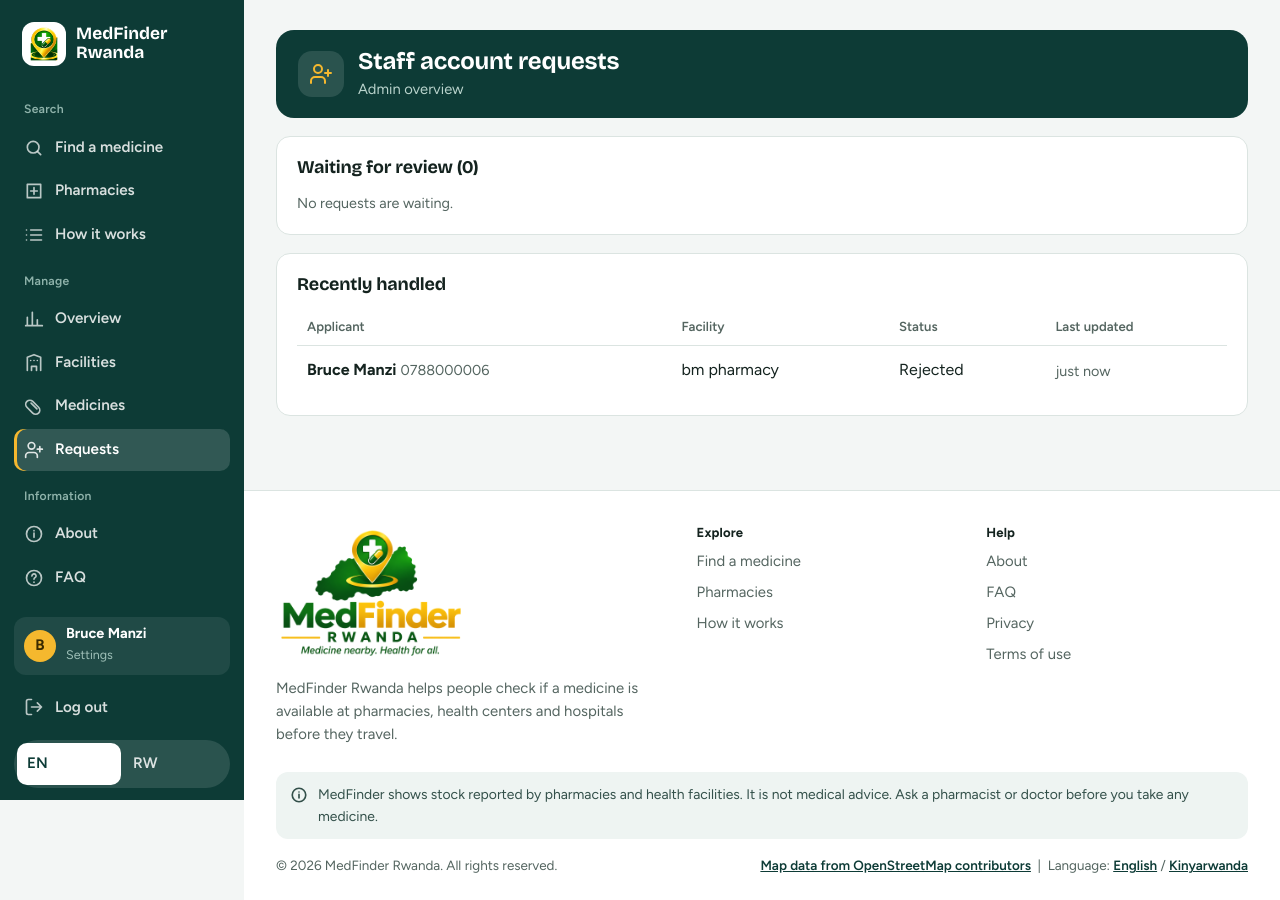
After one commit to bmanzi-glitch/MedFinder_Rwanda, a Flask app: page /admin/requests in a window 1280 px wide. The commit adds this page. Run offline with Flask 3, Linux system fonts and the light colour scheme; a user stored in the database is signed in; data comes from the database, SQL or seed files in the repository; both versions use the stored data as it was after the commit.

Commit message:
fixed staff request button

```diff
--- a/app.py
+++ b/app.py
@@ -72,6 +72,7 @@ CONTACT = {"email": os.environ.get("MEDFINDER_CONTACT_EMAIL", "").strip(),
            "address": os.environ.get("MEDFINDER_CONTACT_ADDRESS", "").strip()}
 RW_MOBILE = re.compile(r"^07[2389]\d{7}$")     # 072, 073, 078 or 079 followed by 7 digits
 SIGNUPS_PER_HOUR = 10                          # per network address
+STAFF_REQUESTS_PER_HOUR = 5                    # per network address
 PAGE_SIZE = 30                                 # facilities per page in the directory
 
 # Slowing down PIN guessing
@@ -174,9 +175,16 @@ def inject_globals():
         args = request.args.to_dict()
         args["lang"] = code
         return request.path + "?" + urlencode(args)       # works for every page, including /facility/3 and 404
+    pending_requests = 0
+    if session.get("role") == "admin":           # badge on the Requests link in the side menu
+        try:
+            pending_requests = db().execute("SELECT COUNT(*) FROM staff_request WHERE status='pending'").fetchone()[0]
+        except sqlite3.Error:
+            pending_requests = 0
     return {"t": STRINGS[current_lang()], "lang": current_lang(),
             "lang_url": lang_url, "csrf_token": csrf_token,
             "contact": CONTACT, "contact_ready": any(CONTACT.values()),
+            "pending_requests": pending_requests,
             "year": datetime.now(timezone.utc).year}
 
 
@@ -972,6 +980,138 @@ def admin_staff_add():
     return redirect(url_for("admin_facilities"))
 
 
+# ---------- staff account requests ----------
+@app.route("/staff-request", methods=["GET", "POST"])
+def staff_request():
+    """Pharmacy and health-center staff ask for an account. Nothing is created until an administrator approves."""
+    if session.get("role") in ("staff", "admin", "manager"):
+        return redirect(home_for(session["role"]))
+    c = db()
+    facilities = c.execute("SELECT facility_id, name, district FROM facility WHERE is_active=1 "
+                           "ORDER BY district, name").fetchall()
+    form = {"name": session.get("name", ""), "phone": "", "job_title": "", "facility_id": "",
+            "facility_name": "", "district": "", "message": ""}
+    if request.method == "POST":
+        ip = request.remote_addr or "unknown"
+        f = request.form
+        raw_phone = f.get("phone", "")
+        phone = normalize_phone(raw_phone)
+        form = {"name": f.get("name", "").strip()[:60], "phone": raw_phone[:20],
+                "job_title": f.get("job_title", "").strip()[:60], "facility_id": f.get("facility_id", ""),
+                "facility_name": f.get("facility_name", "").strip()[:80],
+                "district": f.get("district", "").strip()[:40], "message": f.get("message", "").strip()[:300]}
+        hour_ago = (datetime.now(timezone.utc) - timedelta(hours=1)).isoformat(timespec="seconds")
+        recent = c.execute("SELECT COUNT(*) FROM login_attempt WHERE phone='staffreq' AND ip=? AND attempted_at>?",
+                           (ip, hour_ago)).fetchone()[0]
+        try:
+            fid = int(form["facility_id"])
+        except ValueError:
+            fid = 0
+        listed = c.execute("SELECT 1 FROM facility WHERE facility_id=? AND is_active=1", (fid,)).fetchone() if fid else None
+        existing = c.execute("SELECT role FROM user WHERE phone=?", (phone,)).fetchone()
+        error = None
+        if recent >= STAFF_REQUESTS_PER_HOUR:
+            error = "req_limit"
+        elif not form["name"]:
+            error = "req_need_name"
+        elif not RW_MOBILE.match(phone):
+            error = "signup_bad_phone"
+        elif fid and not listed:
+            error = "req_need_facility"
+        elif not fid and not (form["facility_name"] and form["district"]):
+            error = "req_need_facility"
+        elif existing and existing["role"] != "user":
+            error = "req_has_account"
+        elif c.execute("SELECT 1 FROM staff_request WHERE phone=? AND status='pending'", (phone,)).fetchone():
+            error = "req_dup"
+        if error:
+            flash(tr(error))
+            return render_template("staff_request.html", form=form, facilities=facilities), 200
+        c.execute("""INSERT INTO staff_request(name, phone, job_title, facility_id, facility_name, district,
+                                               message, created_at) VALUES (?,?,?,?,?,?,?,?)""",
+                  (form["name"], phone, form["job_title"] or None, fid or None,
+                   None if fid else form["facility_name"], None if fid else form["district"],
+                   form["message"] or None, now_iso()))
+        c.execute("INSERT INTO login_attempt(phone, ip, attempted_at) VALUES ('staffreq',?,?)", (ip, now_iso()))
+        c.commit()
+        flash(tr("req_sent").format(phone=phone))
+        return redirect(url_for("home"))
+    return render_template("staff_request.html", form=form, facilities=facilities)
+
+
+@app.route("/admin/requests")
+@login_required("admin")
+def admin_requests():
+    c = db()
+    base = """SELECT r.*, f.name AS fname, f.district AS fdistrict
+              FROM staff_request r LEFT JOIN facility f ON f.facility_id = r.facility_id"""
+    pending = c.execute(base + " WHERE r.status='pending' ORDER BY r.created_at").fetchall()
+    done = c.execute(base + " WHERE r.status!='pending' ORDER BY r.handled_at DESC LIMIT 20").fetchall()
+    facilities = c.execute("SELECT facility_id, name, district FROM facility WHERE is_active=1 "
+                           "ORDER BY district, name").fetchall()
+    members = {r["phone"] for r in c.execute("SELECT phone FROM user WHERE role='user'")}
+    return render_template("admin_requests.html", pending=pending, done=done, facilities=facilities, members=members)
+
+
+@app.route("/admin/requests/<int:rid>/approve", methods=["POST"])
+@login_required("admin")
+def admin_request_approve(rid):
+    """Create the staff account (an existing member account is upgraded and keeps its PIN)."""
+    c = db()
+    req = c.execute("SELECT * FROM staff_request WHERE request_id=?", (rid,)).fetchone()
+    if not req:
+        abort(404)
+    if req["status"] != "pending":
+        flash(tr("req_handled"))
+        return redirect(url_for("admin_requests"))
+    try:
+        fid = int(request.form.get("facility_id", ""))
+    except ValueError:
+        fid = 0
+    if not c.execute("SELECT 1 FROM facility WHERE facility_id=? AND is_active=1", (fid,)).fetchone():
+        flash(tr("req_pick_facility"))
+        return redirect(url_for("admin_requests"))
+    existing = c.execute("SELECT user_id, role FROM user WHERE phone=?", (req["phone"],)).fetchone()
+    if existing:
+        if existing["role"] != "user":
+            flash(tr("req_has_account"))
+            return redirect(url_for("admin_requests"))
+        c.execute("UPDATE user SET role='staff', facility_id=?, job_title=? WHERE user_id=?",
+                  (fid, req["job_title"], existing["user_id"]))
+        message = tr("req_upgraded")
+    else:
+        err = create_staff(c, req["name"], req["phone"], request.form.get("pin", ""), fid, req["job_title"] or "")
+        if err:
+            c.rollback()
+            flash(tr(err))
+            return redirect(url_for("admin_requests"))
+        message = tr("req_approved").format(name=req["name"])
+    c.execute("UPDATE staff_request SET status='approved', facility_id=?, handled_at=?, handled_by=? WHERE request_id=?",
+              (fid, now_iso(), session["user_id"], rid))
+    c.commit()
+    send_sms(req["phone"], STRINGS["en"]["req_sms_ok"] + " / " + STRINGS["rw"]["req_sms_ok"])
+    flash(message)
+    return redirect(url_for("admin_requests"))
+
+
+@app.route("/admin/requests/<int:rid>/reject", methods=["POST"])
+@login_required("admin")
+def admin_request_reject(rid):
+    c = db()
+    req = c.execute("SELECT * FROM staff_request WHERE request_id=?", (rid,)).fetchone()
+    if not req:
+        abort(404)
+    if req["status"] != "pending":
+        flash(tr("req_handled"))
+        return redirect(url_for("admin_requests"))
+    c.execute("UPDATE staff_request SET status='rejected', handled_at=?, handled_by=? WHERE request_id=?",
+              (now_iso(), session["user_id"], rid))
+    c.commit()
+    send_sms(req["phone"], STRINGS["en"]["req_sms_no"] + " / " + STRINGS["rw"]["req_sms_no"])
+    flash(tr("req_rejected"))
+    return redirect(url_for("admin_requests"))
+
+
 @app.route("/admin/medicines", methods=["GET", "POST"])
 @login_required("admin")
 def admin_medicines():
@@ -1058,7 +1198,7 @@ def sms_inbound():
     if len(tokens) < 2:
         return Response(STRINGS[lang]["sms_help"], mimetype="text/plain")
     med_words, district = tokens[:-1], tokens[-1]
-
+    # "amoxicillin 250mg" -> try the full text first, then drop words from the end until something matches
     results = []
     for n in range(len(med_words), 0, -1):
         results = search_stock(" ".join(med_words[:n]), district)
@@ -1069,5 +1209,5 @@ def sms_inbound():
 
 
 if __name__ == "__main__":
-
+    # Debug mode shows an interactive console to anyone who can reach the page, so it is opt-in.
     app.run(debug=os.environ.get("MEDFINDER_DEBUG") == "1", use_reloader=False)
--- /dev/null
+++ b/templates/admin_requests.html
@@ -0,0 +1,59 @@
+{% extends "base.html" %}
+{% block title %}{{ t.req_admin_h }} - {{ t.title }}{% endblock %}
+{% block body %}
+<div class="hello">
+  <span class="ico" aria-hidden="true"><svg width="24" height="24" viewBox="0 0 24 24" fill="none" stroke="currentColor" stroke-width="2" stroke-linecap="round" stroke-linejoin="round"><path d="M16 21v-2a4 4 0 0 0-4-4H6a4 4 0 0 0-4 4v2M9 11a4 4 0 1 0 0-8 4 4 0 0 0 0 8zM19 8v6M22 11h-6"/></svg></span>
+  <div class="grow"><h1>{{ t.req_admin_h }}</h1><p>{{ t.admin_h }}</p></div>
+</div>
+
+<section class="panel">
+  <h2>{{ t.req_pending_h }} ({{ pending|length }})</h2>
+  {% for r in pending %}
+  <article class="reqcard">
+    <div class="reqinfo">
+      <b>{{ r.name }}</b> <span class="muted">{{ r.phone }}{% if r.job_title %} &middot; {{ r.job_title }}{% endif %}</span>
+      <div class="muted">
+        {% if r.fname %}{{ r.fname }} ({{ r.fdistrict }})
+        {% else %}{{ t.req_typed }}: {{ r.facility_name }}, {{ r.district }}{% endif %}
+        &middot; {{ r.created_at|kigali }}
+      </div>
+      {% if r.message %}<p class="reqmsg">{{ r.message }}</p>{% endif %}
+      {% if r.phone in members %}<p class="muted">{{ t.req_member_note }}</p>{% endif %}
+    </div>
+    <form method="post" action="{{ url_for('admin_request_approve', rid=r.request_id) }}" class="reqact">
+      <input type="hidden" name="csrf" value="{{ csrf_token() }}">
+      <select class="inp" name="facility_id" aria-label="{{ t.req_facility }}" required>
+        {% if not r.facility_id %}<option value="">{{ t.req_facility }}</option>{% endif %}
+        {% for f in facilities %}<option value="{{ f.facility_id }}" {{ 'selected' if r.facility_id == f.facility_id }}>{{ f.name }} ({{ f.district }})</option>{% endfor %}
+      </select>
+      {% if r.phone not in members %}
+      <input class="inp" name="pin" type="password" inputmode="numeric" maxlength="6" placeholder="PIN" aria-label="{{ t.s_pin }}" required>
+      {% endif %}
+      <button class="btn sm"{% if r.phone in members %} style="grid-column:1 / -1"{% endif %}>{{ t.req_approve }}</button>
+    </form>
+    <form method="post" action="{{ url_for('admin_request_reject', rid=r.request_id) }}" class="reqrej">
+      <input type="hidden" name="csrf" value="{{ csrf_token() }}">
+      <button class="btn ghost sm">{{ t.req_reject }}</button>
+    </form>
+    {% if not r.facility_id %}<p class="muted reqnote">{{ t.req_register_first }} <a href="{{ url_for('admin_facilities') }}">{{ t.nav_facilities }}</a></p>{% endif %}
+  </article>
+  {% else %}
+  <p class="muted" style="margin:0">{{ t.req_none }}</p>
+  {% endfor %}
+</section>
+
+<section class="panel">
+  <h2>{{ t.req_done_h }}</h2>
+  <div class="tbl-wrap"><table>
+    <tr><th>{{ t.th_applicant }}</th><th>{{ t.th_facility }}</th><th>{{ t.th_status }}</th><th>{{ t.updated }}</th></tr>
+    {% for r in done %}
+    <tr>
+      <td><b>{{ r.name }}</b> <span class="muted">{{ r.phone }}</span></td>
+      <td>{% if r.fname %}{{ r.fname }}{% else %}{{ r.facility_name }}{% endif %}</td>
+      <td>{{ t.req_st_approved if r.status == 'approved' else t.req_st_rejected }}</td>
+      <td class="muted nw" title="{{ r.handled_at|kigali }}">{{ r.handled_at|ago }}</td>
+    </tr>
+    {% else %}<tr><td colspan="4" class="muted">{{ t.req_none }}</td></tr>{% endfor %}
+  </table></div>
+</section>
+{% endblock %}
--- a/templates/base.html
+++ b/templates/base.html
@@ -229,7 +229,7 @@
     @media (min-width:720px) { .dirfilter { grid-template-columns:2fr 1fr 1fr auto; } }
     .cols { display:grid; gap:18px; margin:0 0 18px; }
     @media (min-width:1100px) { .cols { grid-template-columns:1fr 1fr; } }
-     .cols { align-items:start; }
+    .cols { align-items:start; }
     @media (min-width:1100px) {
       .cols { align-items:stretch; }
       .cols > .panel { display:flex; flex-direction:column; }
@@ -240,6 +240,13 @@
     .scroll { max-height:380px; overflow:auto; border-radius:10px; }
     .scroll th { position:sticky; top:0; background:var(--card); z-index:1; }
     td.nw { white-space:nowrap; }
+    .reqcard { display:grid; gap:10px 14px; grid-template-columns:1fr; padding:14px 0; border-bottom:1px solid #edf1ef; }
+    .reqcard:last-child { border-bottom:0; }
+    .reqmsg { margin:6px 0 0; padding:8px 12px; background:var(--paper); border-radius:10px; font-size:.92rem; }
+    .reqact { display:grid; gap:8px; grid-template-columns:1fr; align-items:center; }
+    .reqnote { margin:0; }
+    @media (min-width:900px) { .reqcard { grid-template-columns:1.2fr 1.4fr auto; align-items:start; } .reqact { grid-template-columns:1fr auto; } .reqact select { grid-column:1 / -1; } .reqnote { grid-column:1 / -1; } }
+    .side .badge { margin-left:auto; min-width:22px; height:22px; padding:0 7px; border-radius:99px; background:var(--sun); color:var(--sun-ink); font-size:.78rem; font-weight:700; display:inline-grid; place-items:center; }
     .cols table { min-width:0; }
     .hello { display:flex; align-items:center; gap:14px; background:var(--deep); color:#fff; border-radius:18px; padding:18px 22px; margin:0 0 18px; }
     .hello h1 { font-size:1.5rem; } .hello p { margin:2px 0 0; color:#b9d3cc; font-size:.92rem; }
@@ -297,6 +304,7 @@
 {%- elif name == 'pill' %}<path d="M10.5 20.5l-7-7a4.95 4.95 0 0 1 7-7l7 7a4.95 4.95 0 0 1-7 7zM8.5 8.5l7 7"/>
 {%- elif name == 'box' %}<path d="M21 8l-9-5-9 5v8l9 5 9-5zM3 8l9 5 9-5M12 13v8"/>
 {%- elif name == 'logout' %}<path d="M9 21H5a2 2 0 0 1-2-2V5a2 2 0 0 1 2-2h4M16 17l5-5-5-5M21 12H9"/>
+{%- elif name == 'userplus' %}<path d="M16 21v-2a4 4 0 0 0-4-4H6a4 4 0 0 0-4 4v2M9 11a4 4 0 1 0 0-8 4 4 0 0 0 0 8zM19 8v6M22 11h-6"/>
 {%- elif name == 'menu' %}<path d="M4 7h16M4 12h16M4 17h16"/>
 {%- elif name == 'close' %}<path d="M6 6l12 12M18 6L6 18"/>
 {%- endif -%}
@@ -329,6 +337,7 @@
         {% if session.role == 'admin' %}
         <a href="{{ url_for('admin_facilities') }}" {% if ep == 'admin_facilities' %}aria-current="page"{% endif %}>{{ ic('building') }}{{ t.nav_facilities }}</a>
         <a href="{{ url_for('admin_medicines') }}" {% if ep == 'admin_medicines' %}aria-current="page"{% endif %}>{{ ic('pill') }}{{ t.nav_medicines }}</a>
+        <a href="{{ url_for('admin_requests') }}" {% if ep == 'admin_requests' %}aria-current="page"{% endif %}>{{ ic('userplus') }}{{ t.nav_requests }}{% if pending_requests %}<span class="badge" aria-label="{{ pending_requests }}">{{ pending_requests }}</span>{% endif %}</a>
         {% endif %}
       {% endif %}
     </nav>
@@ -409,6 +418,7 @@
             <li><a href="{{ url_for('about') }}">{{ t.link_about }}</a></li>
             <li><a href="{{ url_for('faq') }}">{{ t.link_faq }}</a></li>
             {% if contact_ready %}<li><a href="{{ url_for('contact') }}">{{ t.link_contact }}</a></li>{% endif %}
+            {% if not session.user_id or session.role == 'user' %}<li><a href="{{ url_for('staff_request') }}">{{ t.foot_staff }}</a></li>{% endif %}
             <li><a href="{{ url_for('privacy') }}">{{ t.link_privacy }}</a></li>
             <li><a href="{{ url_for('terms') }}">{{ t.link_terms }}</a></li>
           </ul>
--- a/templates/login.html
+++ b/templates/login.html
@@ -13,5 +13,6 @@
     <button class="btn" style="margin-top:16px;width:100%">{{ t.login_btn }}</button>
   </form>
   <p class="muted">{{ t.need_account }} <a href="{{ url_for('signup') }}">{{ t.nav_signup }}</a></p>
+  <p class="muted"><a href="{{ url_for('staff_request') }}">{{ t.foot_staff }}</a></p>
 </div>
 {% endblock %}
```
Also changed, not shown: schema.sql (+17 -0 lines), strings.py (+61 -1 lines), templates/home.html (+7 -6 lines), templates/staff_request.html (added, +46 -0 lines), tests/test_requests.py (added, +192 -0 lines), medfinder.db.
